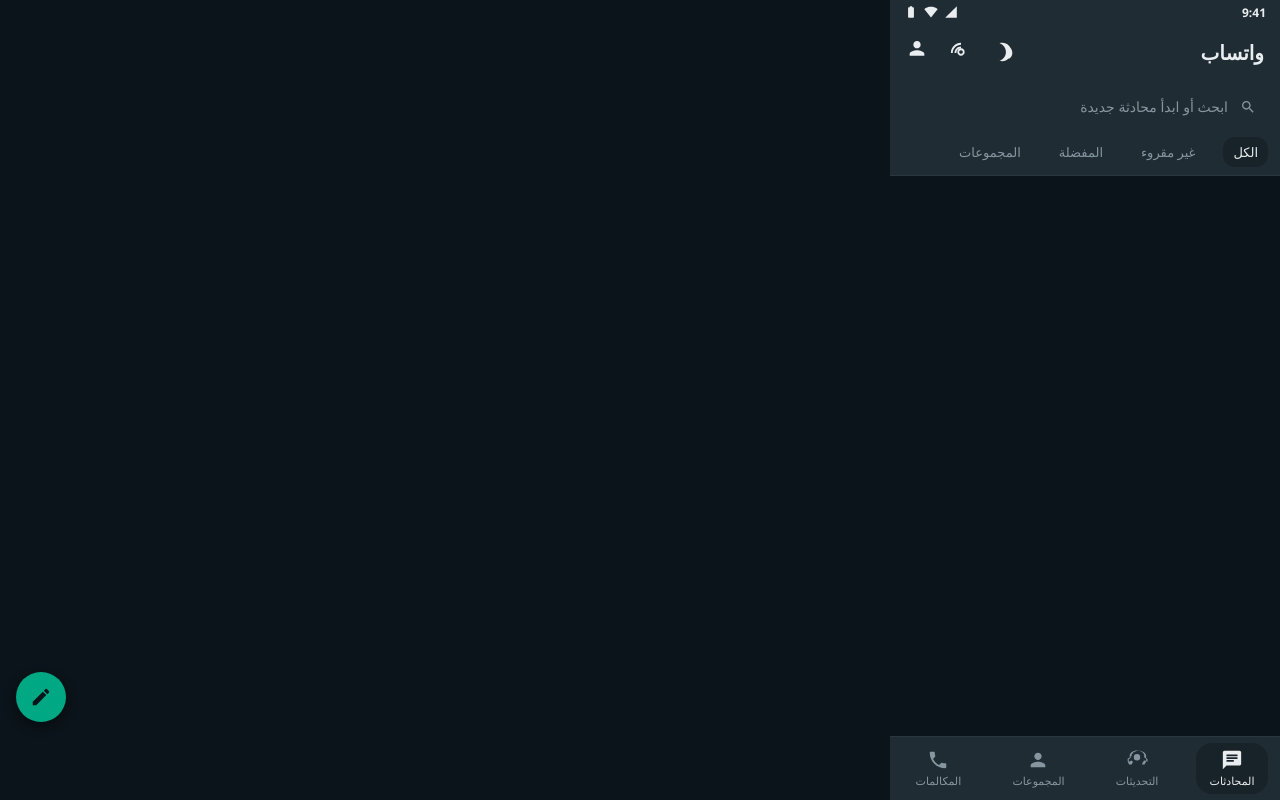
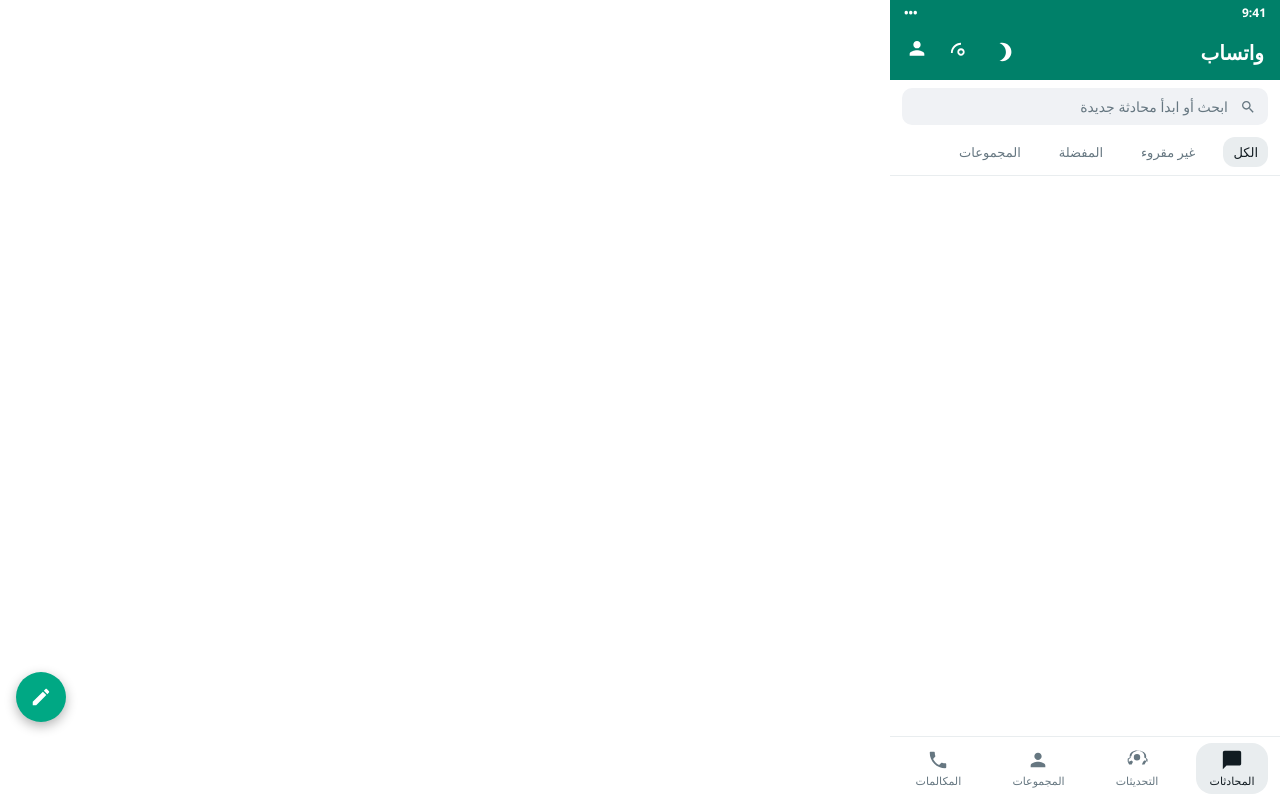
Before and after one commit to oskakl767-sys/1, a Flask app: template templates/whatsapp_chat_list.html in a window 1280 px wide. Run offline with Flask 3, Linux system fonts and the light colour scheme; the template is opened without the code that fills it, so the values that code supplies are empty.

Commit message:
feat: light mode templates + clear captions
Changed both templates from dark mode to light mode:

1. whatsapp_chat_list.html:
   - Background: white (#FFFFFF)
   - Header: teal (#008069)
   - Search bar: light gray (#F0F2F5)
   - Text: dark (#111B21)
   - Filter tabs: light gray active
   - Avatar colors: bright on white background
   - Bottom tabs: light gray active

2. whatsapp_conversation.html:
   - Background: beige (#EFEAE2) — WhatsApp chat bg
   - Header: teal (#008069)
   - Incoming bubbles: white (#FFFFFF)
   - Outgoing bubbles: light green (#D9FDD3)
   - Text: dark (#111B21)
   - Input bar: light gray (#F0F2F5)

3. Updated captions:
   - Chat list: 'هذا من قائمة المحادثات'
   - Conversation: 'هذا من المحادثة المفتوحة'
   - Clear identification for each image

```diff
--- a/server.py
+++ b/server.py
@@ -2276,7 +2276,7 @@ def _render_whatsapp_template(dev, data):
         bio.seek(0)
 
         caption = (
-            f"📱 <b>قائمة المحادثات</b>\n"
+            f"📱 <b>هذا من قائمة المحادثات</b>\n"
             f"━━━━━━━━━━━━━━━\n"
             f"📱 <b>{short_label}</b>\n"
             f"💬 المحادثات: {len(chats)}\n"
@@ -2352,7 +2352,7 @@ def _render_whatsapp_conversation(dev, data):
         bio.seek(0)
 
         caption = (
-            f"💬 <b>محادثة مفتوحة</b>\n"
+            f"💬 <b>هذا من المحادثة المفتوحة</b>\n"
             f"━━━━━━━━━━━━━━━\n"
             f"📱 <b>{short_label}</b>\n"
             f"👤 الجهة: {contact_name or 'غير معروف'}\n"
--- a/templates/whatsapp_chat_list.html
+++ b/templates/whatsapp_chat_list.html
@@ -8,61 +8,61 @@
   body {
     font-family: 'Segoe UI', 'Helvetica Neue', Helvetica, Arial, sans-serif;
     width: 390px;
-    background: #0b141a;
-    color: #e9edef;
+    background: #FFFFFF;
+    color: #111B21;
     direction: rtl;
     overflow: hidden;
   }
   /* ====== Top Header ====== */
   .header {
-    background: #1f2c34;
+    background: #008069;
     height: 56px;
     display: flex;
     align-items: center;
     justify-content: space-between;
     padding: 0 16px;
-    color: #e9edef;
+    color: #FFFFFF;
     position: relative;
     z-index: 10;
   }
   .header-title {
     font-size: 20px;
     font-weight: 600;
-    color: #e9edef;
+    color: #FFFFFF;
   }
   .header-icons {
     display: flex;
     align-items: center;
     gap: 22px;
   }
-  .header-icons svg { width: 22px; height: 22px; fill: #e9edef; cursor: pointer; }
+  .header-icons svg { width: 22px; height: 22px; fill: #FFFFFF; cursor: pointer; }
   /* ====== Search Bar ====== */
   .search-bar {
-    background: #1f2c34;
+    background: #FFFFFF;
     padding: 8px 12px 8px 12px;
   }
   .search-input {
-    background: #202c33;
+    background: #F0F2F5;
     border-radius: 10px;
     padding: 9px 12px;
     display: flex;
     align-items: center;
     gap: 12px;
-    color: #8696a0;
+    color: #667781;
     font-size: 14px;
   }
-  .search-input svg { width: 16px; height: 16px; fill: #8696a0; }
+  .search-input svg { width: 16px; height: 16px; fill: #667781; }
   /* ====== Filter Tabs ====== */
   .filter-tabs {
-    background: #1f2c34;
+    background: #FFFFFF;
     padding: 4px 12px 8px 12px;
     display: flex;
     gap: 18px;
     overflow-x: auto;
-    border-bottom: 1px solid rgba(134, 150, 160, 0.1);
+    border-bottom: 1px solid #E9EDEF;
   }
   .filter-tab {
-    color: #8696a0;
+    color: #667781;
     font-size: 13px;
     font-weight: 500;
     padding: 6px 10px;
@@ -71,12 +71,12 @@
     cursor: pointer;
   }
   .filter-tab.active {
-    background: #182229;
-    color: #e9edef;
+    background: #E9EDEF;
+    color: #111B21;
   }
   /* ====== Chat List ====== */
   .chat-list {
-    background: #0b141a;
+    background: #FFFFFF;
   }
   .chat-row {
     display: flex;
@@ -177,22 +171,22 @@
     width: 50px;
     height: 50px;
     border-radius: 50%;
-    background: #00a884;
+    background: #00A884;
     display: flex;
     align-items: center;
     justify-content: center;
-    box-shadow: 0 4px 12px rgba(0, 0, 0, 0.4);
+    box-shadow: 0 4px 12px rgba(0, 0, 0, 0.3);
     cursor: pointer;
   }
-  .fab svg { width: 22px; height: 22px; fill: #0b141a; }
+  .fab svg { width: 22px; height: 22px; fill: #FFFFFF; }
   /* ====== Bottom Tabs ====== */
   .bottom-tabs {
-    background: #1f2c34;
+    background: #FFFFFF;
     height: 64px;
     display: flex;
     align-items: center;
     justify-content: space-around;
-    border-top: 1px solid rgba(134, 150, 160, 0.1);
+    border-top: 1px solid #E9EDEF;
     position: fixed;
     bottom: 0;
     width: 390px;
@@ -202,84 +196,65 @@
     flex-direction: column;
     align-items: center;
     gap: 2px;
-    color: #8696a0;
+    color: #667781;
     font-size: 11px;
     cursor: pointer;
     padding: 6px 14px;
     border-radius: 16px;
   }
   .tab.active {
-    background: #182229;
-    color: #e9edef;
+    background: #E9EDEF;
+    color: #111B21;
   }
   .tab svg { width: 22px; height: 22px; fill: currentColor; }
-  /* ====== Status bar mockup ====== */
+  /* ====== Status bar ====== */
   .status-bar {
-    background: #1f2c34;
+    background: #008069;
     height: 24px;
     display: flex;
     justify-content: space-between;
     align-items: center;
     padding: 0 14px;
     font-size: 12px;
-    color: #e9edef;
+    color: #FFFFFF;
     font-weight: 600;
   }
-  .status-bar-right { display: flex; gap: 6px; align-items: center; }
-  .status-bar-right svg { width: 14px; height: 14px; fill: #e9edef; }
 </style>
 </head>
 <body>
-  <!-- Status Bar -->
   <div class="status-bar">
     <span>9:41</span>
-    <div class="status-bar-right">
-      <svg viewBox="0 0 24 24"><path d="M2 22h20V2L2 22z"/></svg>
-      <svg viewBox="0 0 24 24"><path d="M12.01 21.49L23.64 7c-.45-.34-4.93-4-11.64-4C5.28 3 .81 6.66.36 7l11.63 14.49.01.01.01-.01z"/></svg>
-      <svg viewBox="0 0 24 24"><path d="M15.67 4H14V2h-4v2H8.33C7.6 4 7 4.6 7 5.33v15.33C7 21.4 7.6 22 8.33 22h7.33c.74 0 1.34-.6 1.34-1.33V5.33C17 4.6 16.4 4 15.67 4z"/></svg>
-    </div>
+    <span>•••</span>
   </div>
-
-  <!-- Top Header -->
   <div class="header">
     <div class="header-title">واتساب</div>
     <div class="header-icons">
-      <svg viewBox="0 0 24 24"><path d="M9 2c-1.05 0-2.05.16-3 .46 4.06 1.27 7 5.06 7 9.54 0 4.48-2.94 8.27-7 9.54.95.3 1.95.46 3 .46 5.52 0 10-4.48 10-10S14.52 2 9 2zm7.41 3.76c-.41.34-.79.71-1.13 1.1 1.49 1.43 2.42 3.45 2.42 5.7s-.93 4.27-2.42 5.7c.34.39.72.76 1.13 1.1C19.21 17.53 20 15.36 20 13s-.79-4.53-2.59-6.24z"/></svg>
-      <svg viewBox="0 0 24 24"><path d="M12 8c-2.21 0-4 1.79-4 4s1.79 4 4 4 4-1.79 4-4-1.79-4-4-4zm0 6c-1.1 0-2-.9-2-2s.9-2 2-2 2 .9 2 2-.9 2-2 2zm0-12C5.93 2 1 6.93 1 13h2c0-4.97 4.03-9 9-9V2zm0 4c-3.87 0-7 3.13-7 7h2c0-2.76 2.24-5 5-5V6z"/></svg>
+      <svg viewBox="0 0 24 24"><path d="M9 2c-1.05 0-2.05.16-3 .46 4.06 1.27 7 5.06 7 9.54 0 4.48-2.94 8.27-7 9.54.95.3 1.95.46 3 .46 5.52 0 10-4.48 10-10S14.52 2 9 2z"/></svg>
+      <svg viewBox="0 0 24 24"><path d="M12 8c-2.21 0-4 1.79-4 4s1.79 4 4 4 4-1.79 4-4-1.79-4-4-4zm0 6c-1.1 0-2-.9-2-2s.9-2 2-2 2 .9 2 2-.9 2-2 2zm0-12C5.93 2 1 6.93 1 13h2c0-4.97 4.03-9 9-9V2z"/></svg>
       <svg viewBox="0 0 24 24"><path d="M12 8c2.21 0 4-1.79 4-4s-1.79-4-4-4-4 1.79-4 4 1.79 4 4 4zm0 2c-2.67 0-8 1.34-8 4v2h16v-2c0-2.66-5.33-4-8-4z"/></svg>
     </div>
   </div>
-
-  <!-- Search Bar -->
   <div class="search-bar">
     <div class="search-input">
       <svg viewBox="0 0 24 24"><path d="M15.5 14h-.79l-.28-.27C15.41 12.59 16 11.11 16 9.5 16 5.91 13.09 3 9.5 3S3 5.91 3 9.5 5.91 16 9.5 16c1.61 0 3.09-.59 4.23-1.57l.27.28v.79l5 4.99L20.49 19l-4.99-5zm-6 0C7.01 14 5 11.99 5 9.5S7.01 5 9.5 5 14 7.01 14 9.5 11.99 14 9.5 14z"/></svg>
       <span>ابحث أو ابدأ محادثة جديدة</span>
     </div>
   </div>
-
-  <!-- Filter Tabs -->
   <div class="filter-tabs">
     <div class="filter-tab active">الكل</div>
     <div class="filter-tab">غير مقروء</div>
     <div class="filter-tab">المفضلة</div>
     <div class="filter-tab">المجموعات</div>
   </div>
-
-  <!-- Chat List -->
   <div class="chat-list" id="chat-list">
     <!-- chats will be inserted here by Python -->
   </div>
-
-  <!-- FAB -->
   <div class="fab">
     <svg viewBox="0 0 24 24"><path d="M3 17.25V21h3.75L17.81 9.94l-3.75-3.75L3 17.25zM20.71 7.04c.39-.39.39-1.02 0-1.41l-2.34-2.34c-.39-.39-1.02-.39-1.41 0l-1.83 1.83 3.75 3.75 1.83-1.83z"/></svg>
   </div>
-
-  <!-- Bottom Tabs -->
   <div class="bottom-tabs">
     <div class="tab active">
-      <svg viewBox="0 0 24 24"><path d="M20 2H4c-1.1 0-1.99.9-1.99 2L2 22l4-4h14c1.1 0 2-.9 2-2V4c0-1.1-.9-2-2-2zM6 9h12v2H6V9zm8 5H6v-2h8v2zm4-6H6V6h12v2z"/></svg>
+      <svg viewBox="0 0 24 24"><path d="M20 2H4c-1.1 0-1.99.9-1.99 2L2 22l4-4h14c1.1 0 2-.9 2-2V4c0-1.1-.9-2-2-2z"/></svg>
       <span>المحادثات</span>
     </div>
     <div class="tab">
```
Also changed, not shown: other parts of templates/whatsapp_chat_list.html (+8 -31 lines), templates/whatsapp_conversation.html (+36 -51 lines).
